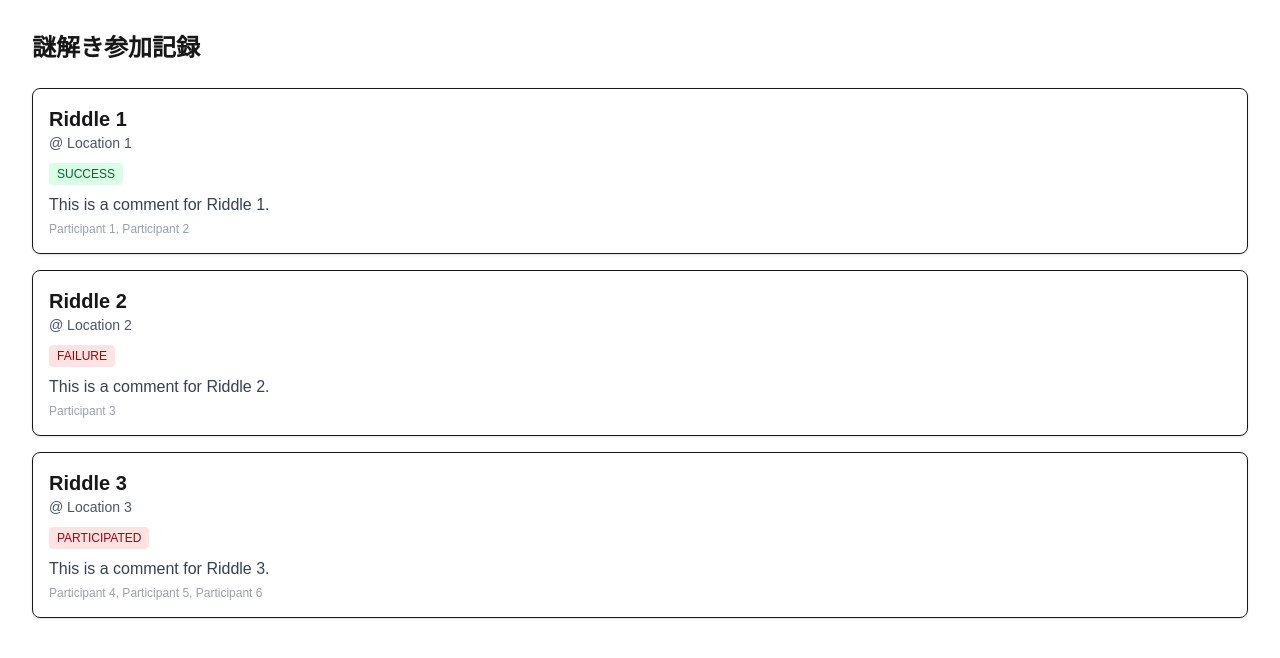
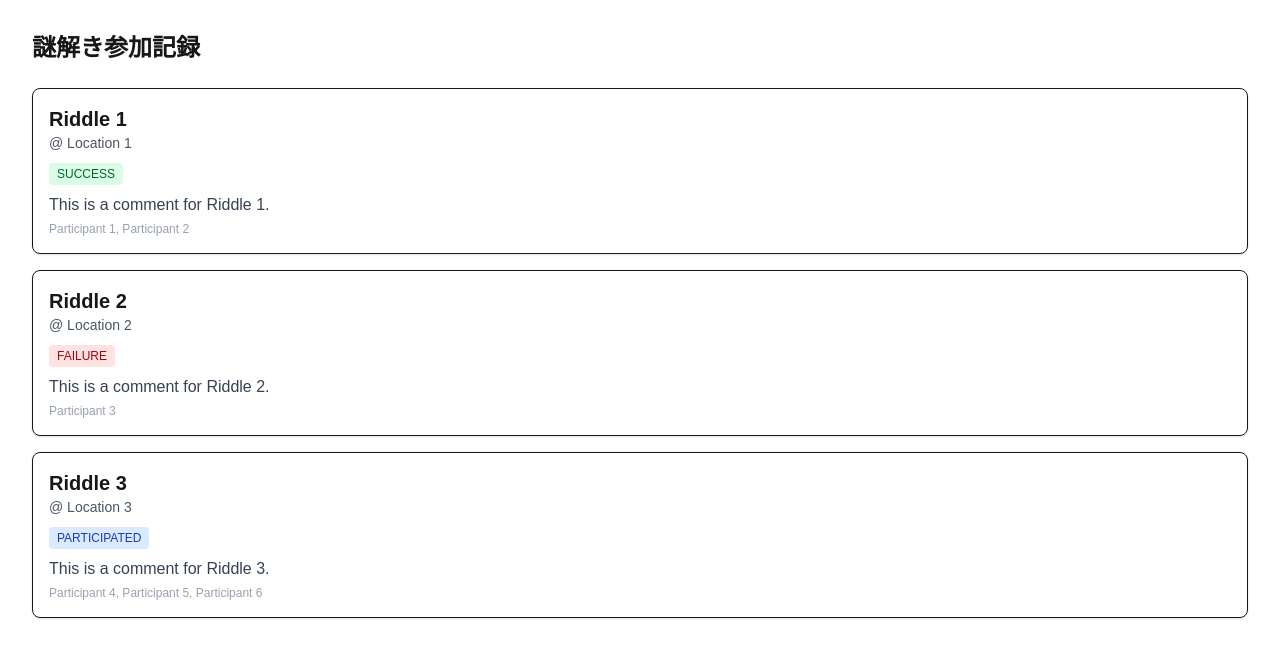
Before and after one commit to katota1114/riddle-log, a Next.js app: page / in a window 1280 px wide. Shown: the top 658 px of the page. Built offline with nearby package versions, Linux system fonts and the light colour scheme.

Commit message:
add: status style

```diff
--- a/src/components/RiddleCard.tsx
+++ b/src/components/RiddleCard.tsx
@@ -2,6 +2,12 @@ import { RiddleRecord } from "@/types/riddle";
 interface RiddleCardProps {
   record: RiddleRecord;
 }
+
+const statusStyles = {
+  SUCCESS: "bg-green-100 text-green-800",
+  FAILURE: "bg-red-100 text-red-800",
+  PARTICIPATED: "bg-blue-100 text-blue-800",
+};
 
 const RiddleCard: React.FC<RiddleCardProps> = ({ record }) => {
   return (
@@ -10,7 +16,7 @@ const RiddleCard: React.FC<RiddleCardProps> = ({ record }) => {
       <p className="text-sm text-gray-600"> @ {record.location}</p>
       <div className="mt-2">
         <span
-          className={`px-2 py-1 rounded text-xs ${record.status === "SUCCESS" ? "bg-green-100 text-green-800" : "bg-red-100 text-red-800"}`}
+          className={`px-2 py-1 rounded text-xs ${statusStyles[record.status]}`}
         >
           {record.status}
         </span>
```
